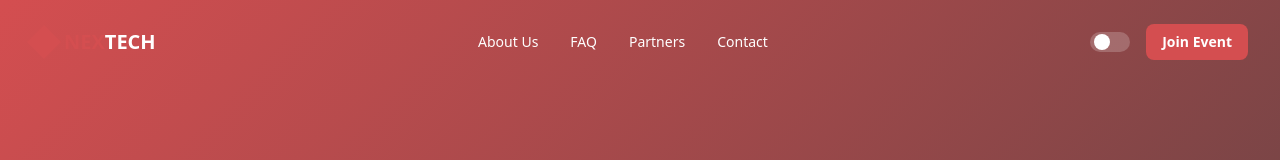
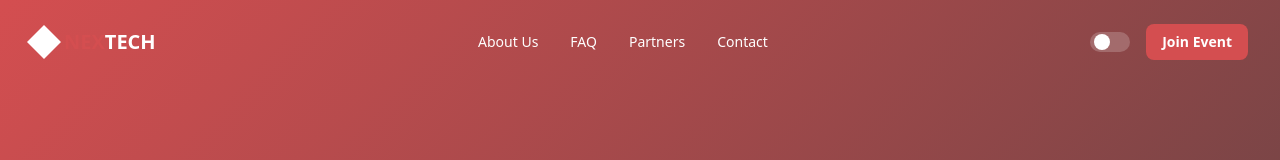
Before and after one commit to Ayoubslh/Nextech, a React (Vite) app in the folder Nextech/: page / in a window 1280 px wide. Shown: the top 160 px of the page. Built offline with nearby package versions, Linux system fonts and the light colour scheme.

Commit message:
landing page structure is done2

```diff
--- a/Nextech/src/App.jsx
+++ b/Nextech/src/App.jsx
@@ -12,18 +12,23 @@ function App() {
 
   return (
 
-      <div>
+      <div className="App bg-gray-200">
         <Header />
         <HeroSection />
         <About />
         <FaqSection />
         <Partners />
+        {/* this is a card for partnership its background is red with a button join event , centered rounded corners 80% width and 380 height, title is 40px size text is 32px and the button is 174*56 */}
+        <div className='h-96 w-[60%] mx-auto bg-red-500 flex flex-col items-center justify-center rounded-lg'>
+            <h2 className='text-white text-center p-5 font-bold text-[40px]'>Become a Partner</h2>
+            <p className='text-white text-center text-[32px]'>Join us in our mission to drive innovation and excellence.</p>
+            <button className='bg-white text-red-500 w-[174px] h-[56px] rounded-md mt-2'>Join Event</button>
+
+        </div>
         <Getintouch />
         <Footer />
 
-
-        </div>
-
+      </div>
 
   )
 }
--- a/Nextech/src/components/sections/FAQ.jsx
+++ b/Nextech/src/components/sections/FAQ.jsx
@@ -36,7 +36,7 @@ const faqs = [
 
 export default function FaqSection() {
   return (
-    <section className="py-16 bg-[#F9F2ED]">
+    <section className="py-16 bg-gray-200">
       <h2 className="text-4xl font-semibold text-center mb-8">
         Frequently Asked{" "}
         <span className="bg-gradient-to-r from-[#D44E50] to-[#544142] bg-clip-text text-transparent">
--- a/Nextech/src/components/ui/footer.jsx
+++ b/Nextech/src/components/ui/footer.jsx
@@ -1,7 +1,7 @@
 
 export default function Footer() {
     return (
-        <footer className="bg-gray-900 text-white py-12">
+        <footer className="bg-black text-white py-12">
             <div className="container mx-auto px-4">
                 <div className="grid grid-cols-1 md:grid-cols-3 gap-8">
                     {/* Left Column - Brand and Description */}
--- a/Nextech/src/components/ui/header.jsx
+++ b/Nextech/src/components/ui/header.jsx
@@ -1,17 +1,45 @@
+import { useEffect, useState } from "react";
+
 export default function Header() {
+  const [scrolled, setScrolled] = useState(false);
+
+  useEffect(() => {
+    const handleScroll = () => {
+      setScrolled(window.scrollY > 30);
+    };
+    window.addEventListener("scroll", handleScroll);
+    return () => window.removeEventListener("scroll", handleScroll);
+  }, []);
+
   return (
-    <header className="w-full absolute top-0 left-0 z-20 py-6">
+    <header
+      className={`w-full fixed top-0 left-0 z-20 py-6 transition-all duration-300 ${
+        scrolled ? "bg-white shadow-md" : "bg-transparent"
+      }`}
+    >
       <div className="container mx-auto px-8 flex items-center justify-between">
         {/* Logo */}
         <div className="flex items-center gap-2">
-          <div className="w-6 h-6 bg-[#D44E50] rotate-45"></div>
-          <h1 className="text-xl font-bold text-white">
+          <div
+            className={`w-6 h-6 rotate-45 ${
+              scrolled ? "bg-[#D44E50]" : "bg-white"
+            }`}
+          ></div>
+          <h1
+            className={`text-xl font-bold ${
+              scrolled ? "text-[#313131]" : "text-white"
+            }`}
+          >
             <span className="text-[#D44E50]">NEX</span>TECH
           </h1>
         </div>
 
         {/* Navigation */}
-        <nav className="hidden md:flex items-center gap-8 text-white text-sm font-medium">
+        <nav
+          className={`hidden md:flex items-center gap-8 text-sm font-medium transition-colors ${
+            scrolled ? "text-[#313131]" : "text-white"
+          }`}
+        >
           <a href="#about" className="hover:text-[#D44E50] transition">
             About Us
           </a>
@@ -31,12 +59,24 @@ export default function Header() {
           {/* Theme toggle placeholder */}
           <button
             aria-label="Toggle theme"
-            className="w-10 h-5 bg-white/20 rounded-full flex items-center px-1"
+            className={`w-10 h-5 rounded-full flex items-center px-1 transition-colors ${
+              scrolled ? "bg-[#E3E3E3]" : "bg-white/20"
+            }`}
           >
-            <div className="w-4 h-4 bg-white rounded-full"></div>
+            <div
+              className={`w-4 h-4 rounded-full transition-all ${
+                scrolled ? "bg-[#D44E50]" : "bg-white"
+              }`}
+            ></div>
           </button>
 
-          <button className="bg-[#D44E50] text-white px-4 py-2 rounded-md text-sm font-semibold hover:scale-105 transition">
+          <button
+            className={`px-4 py-2 rounded-md text-sm font-semibold transition-transform hover:scale-105 ${
+              scrolled
+                ? "bg-[#D44E50] text-white"
+                : "bg-[#D44E50] text-white"
+            }`}
+          >
             Join Event
           </button>
         </div>
```
